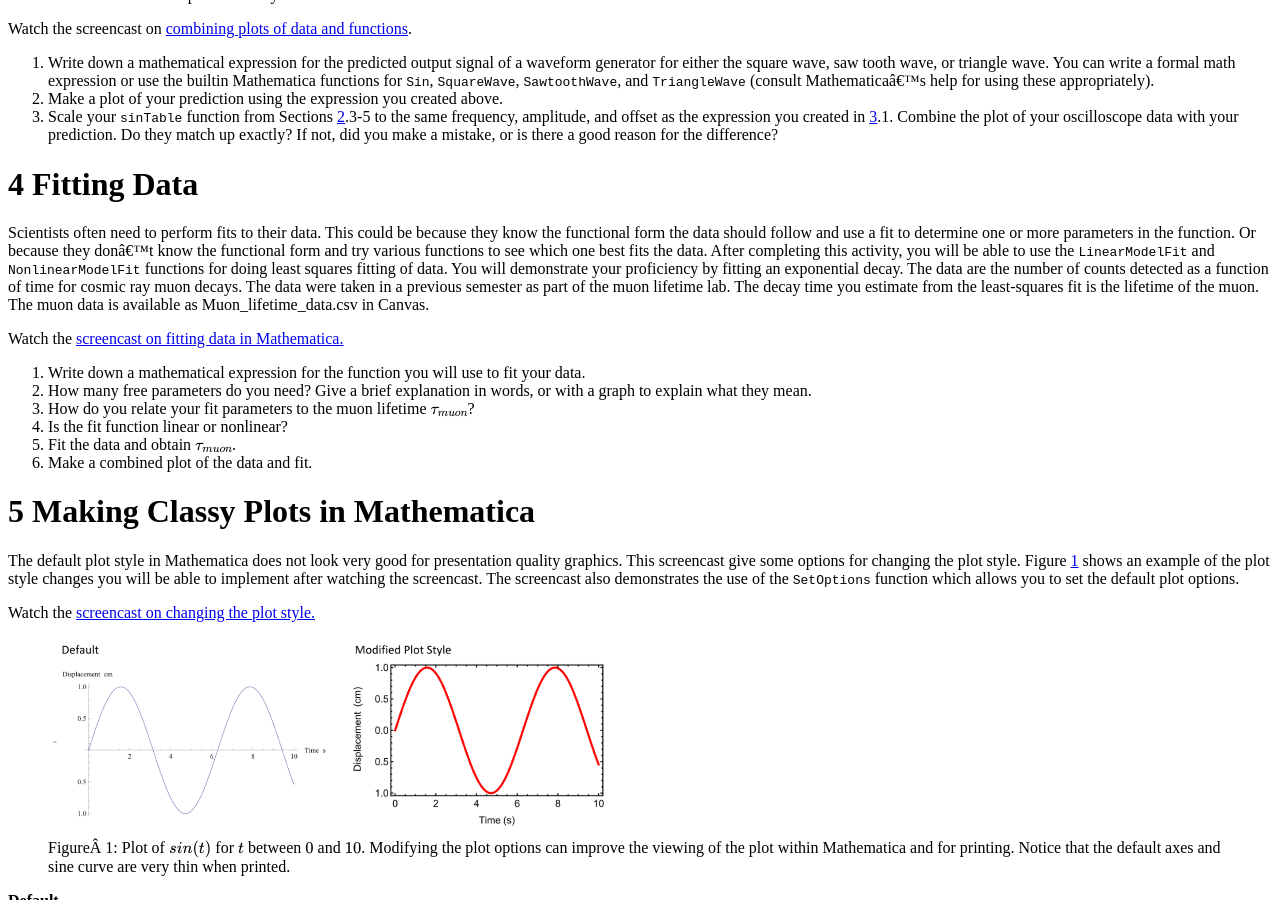
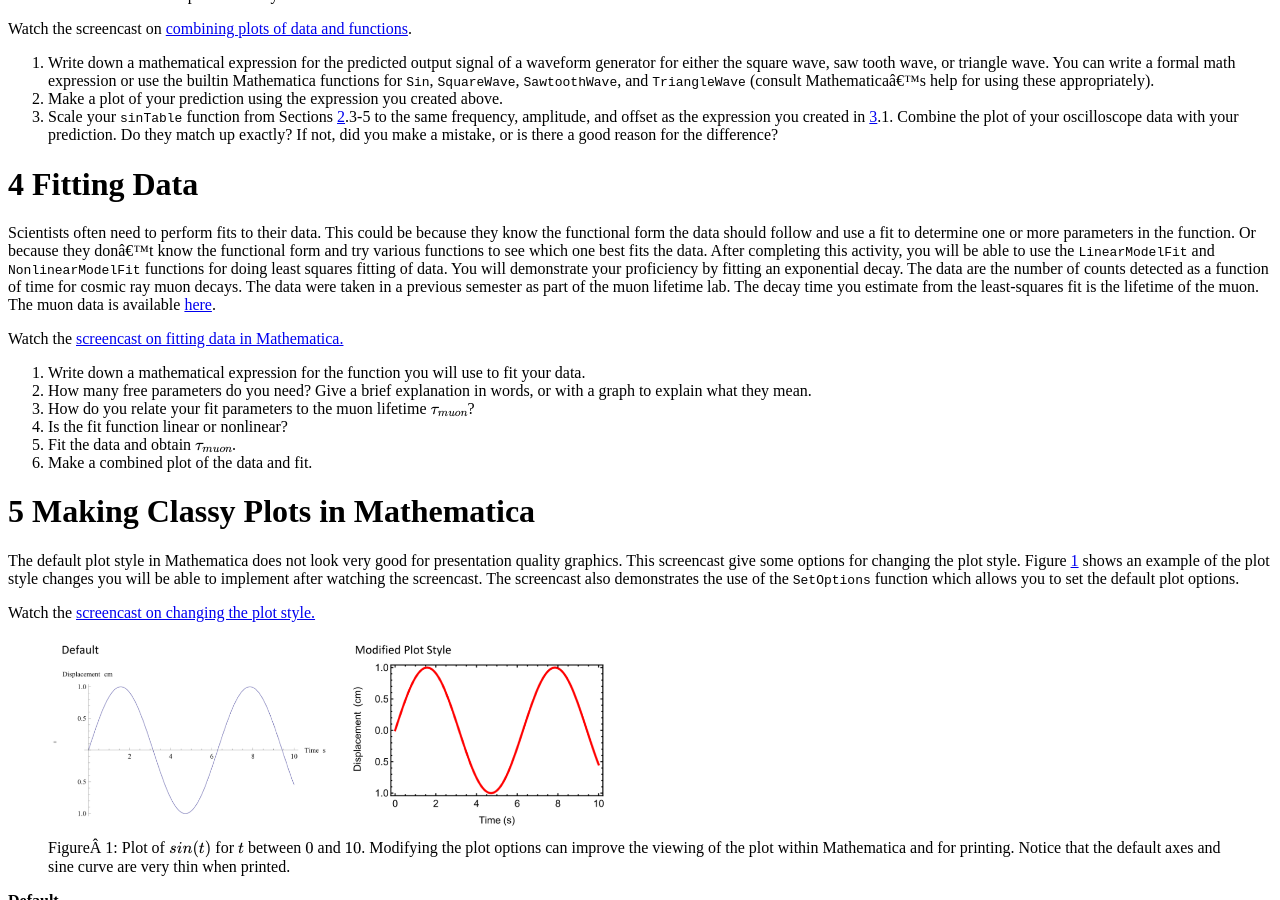
Before and after one commit to mattbellis/PHYS-3330, a Jekyll site: the page built from _pages/lsa2.md, in a window 1280 px wide and 900 px high, scrolled down 1269 px. Built offline with Jekyll 4.4.1, drawn with Linux system fonts in a browser that asks for light colours; nearby versions of some CDN libraries; formulas are drawn with MathJax 3.

Commit message:
Update LSA2

```diff
--- a/_includes/lsa2.html
+++ b/_includes/lsa2.html
@@ -129,8 +129,8 @@ Mathematica</h1>
          time for cosmic ray muon decays. The data were taken in a
          previous semester as part of the muon lifetime lab. The decay
          time you estimate from the least-squares fit is the lifetime of
-         the muon. The muon data is available as Muon_lifetime_data.csv
-         in Canvas.</p>
+         the muon. The muon data is available <a
+         href="../resources/mathematica-resources/Muon_lifetime_data.csv">here</a>.</p>
          <p>Watch the <a href="https://tinyurl.com/ynudcc4t">screencast
          on fitting data in Mathematica.</a></p>
          <ol type="1">
```
Also changed, not shown: raw-content/lsa2-raw.md (+1 -1 lines).
